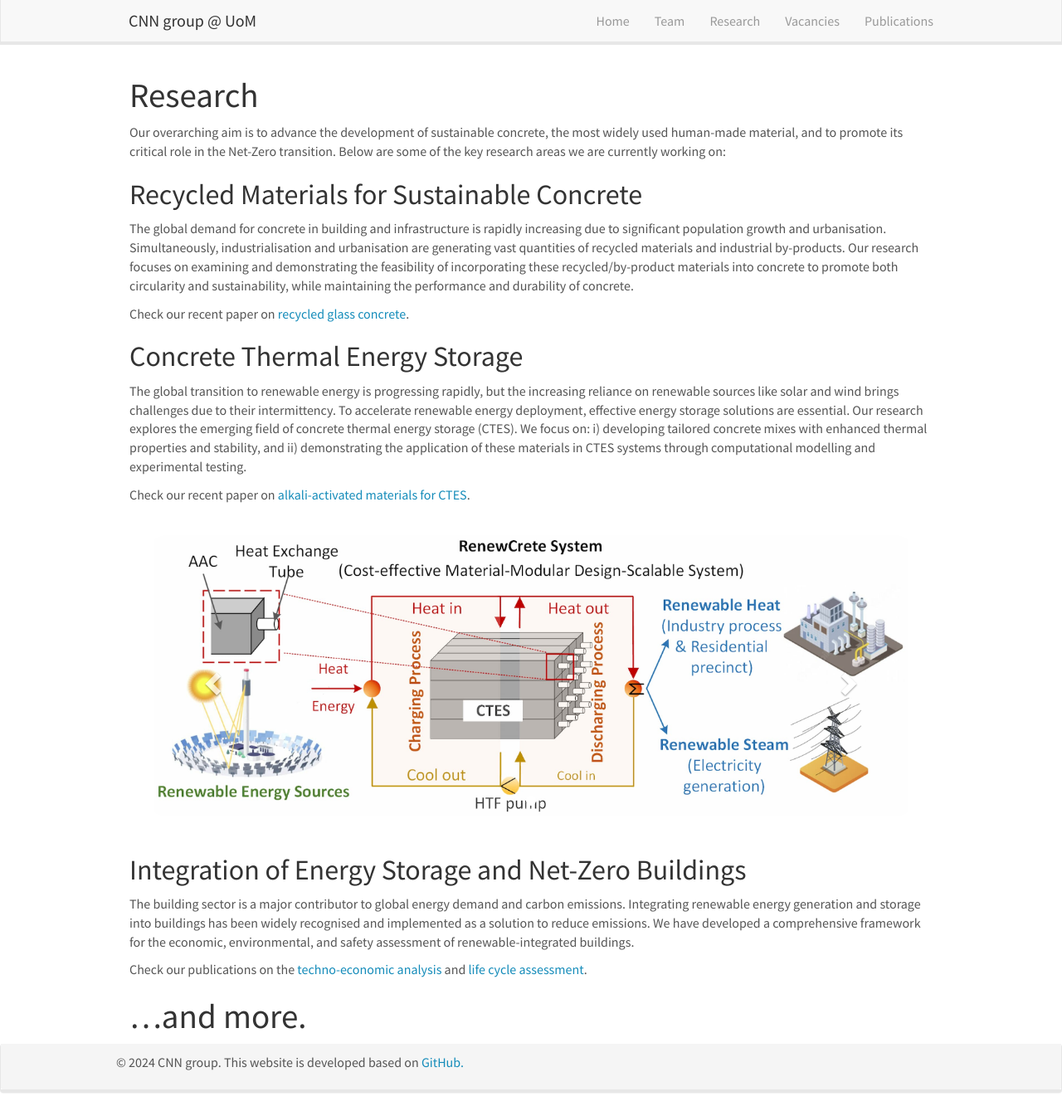
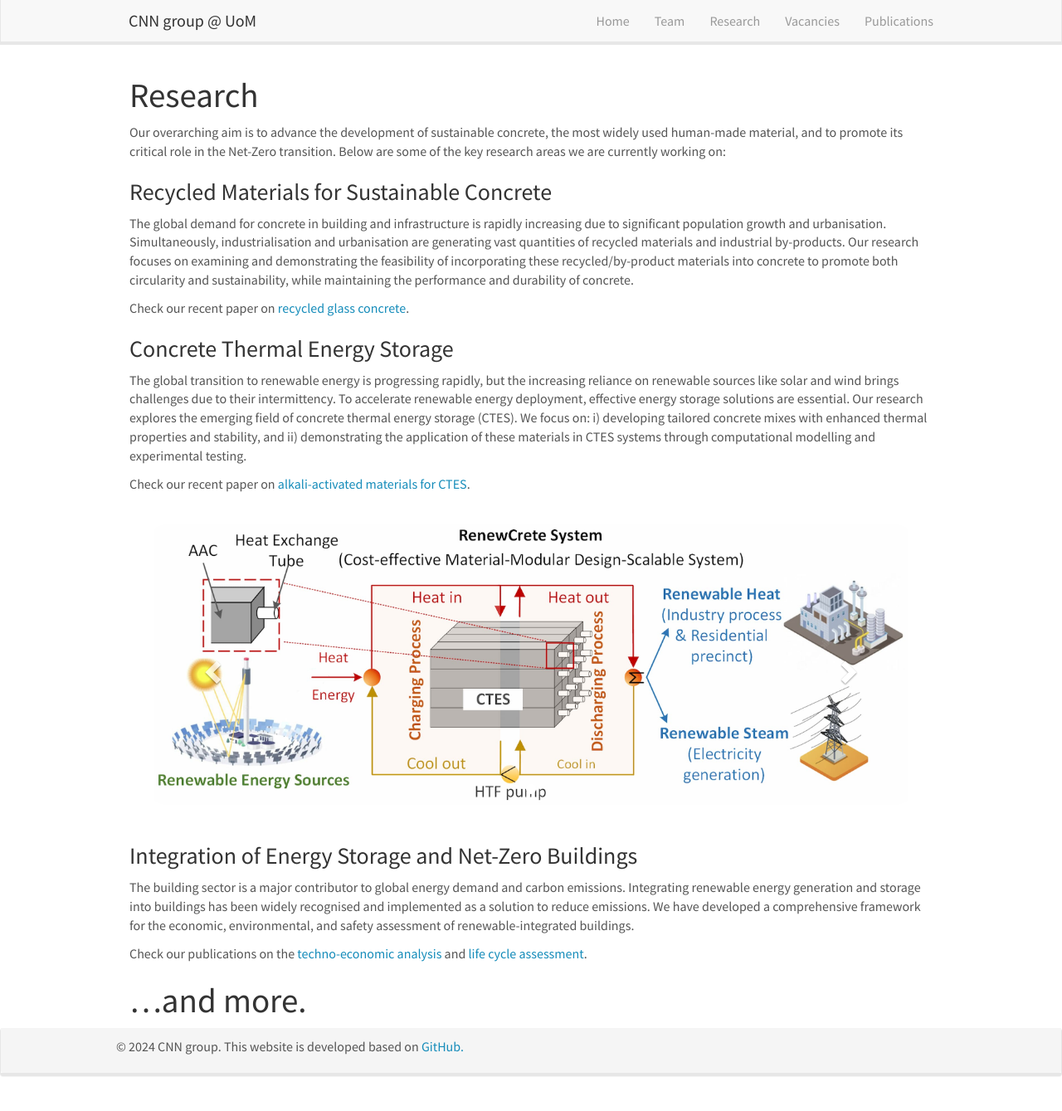
Before and after one commit to tuannguyenngoc/cnn-group, a Jekyll site: the page built from _pages/research.md, in a window 1280 px wide and 1339 px high. Shown: the whole window at 83% size. Built offline with Jekyll 4.4.1, drawn with Linux system fonts in a browser that asks for light colours; nearby versions of some CDN libraries.

```diff
--- a/_pages/research.md
+++ b/_pages/research.md
@@ -10,12 +10,12 @@ permalink: /research/
 
 Our overarching aim is to advance the development of sustainable concrete, the most widely used human-made material, and to promote its critical role in the Net-Zero transition. Below are some of the key research areas we are currently working on:
 
-## Recycled Materials for Sustainable Concrete
+### Recycled Materials for Sustainable Concrete
 The global demand for concrete in building and infrastructure is rapidly increasing due to significant population growth and urbanisation. Simultaneously, industrialisation and urbanisation are generating vast quantities of recycled materials and industrial by-products. Our research focuses on examining and demonstrating the feasibility of incorporating these recycled/by-product materials into concrete to promote both circularity and sustainability, while maintaining the performance and durability of concrete.
 
 Check our recent paper on [recycled glass concrete](https://www.sciencedirect.com/science/article/pii/S0950061824036183).
 
-## Concrete Thermal Energy Storage
+### Concrete Thermal Energy Storage
 The global transition to renewable energy is progressing rapidly, but the increasing reliance on renewable sources like solar and wind brings challenges due to their intermittency. To accelerate renewable energy deployment, effective energy storage solutions are essential. Our research explores the emerging field of concrete thermal energy storage (CTES). We focus on: i) developing tailored concrete mixes with enhanced thermal properties and stability, and ii) demonstrating the application of these materials in CTES systems through computational modelling and experimental testing.
 
 Check our recent paper on [alkali-activated materials for CTES](https://www.sciencedirect.com/science/article/pii/S2666165924001285).
@@ -42,7 +42,7 @@ Check our recent paper on [alkali-activated materials for CTES](https://www.scie
   </a>
 </div>
 
-## Integration of Energy Storage and Net-Zero Buildings
+### Integration of Energy Storage and Net-Zero Buildings
 The building sector is a major contributor to global energy demand and carbon emissions. Integrating renewable energy generation and storage into buildings has been widely recognised and implemented as a solution to reduce emissions. We have developed a comprehensive framework for the economic, environmental, and safety assessment of renewable-integrated buildings.
 
 Check our publications on the [techno-economic analysis](https://www.sciencedirect.com/science/article/pii/S0306261923001812) and [life cycle assessment](https://www.sciencedirect.com/science/article/pii/S0360544223034357).
```
